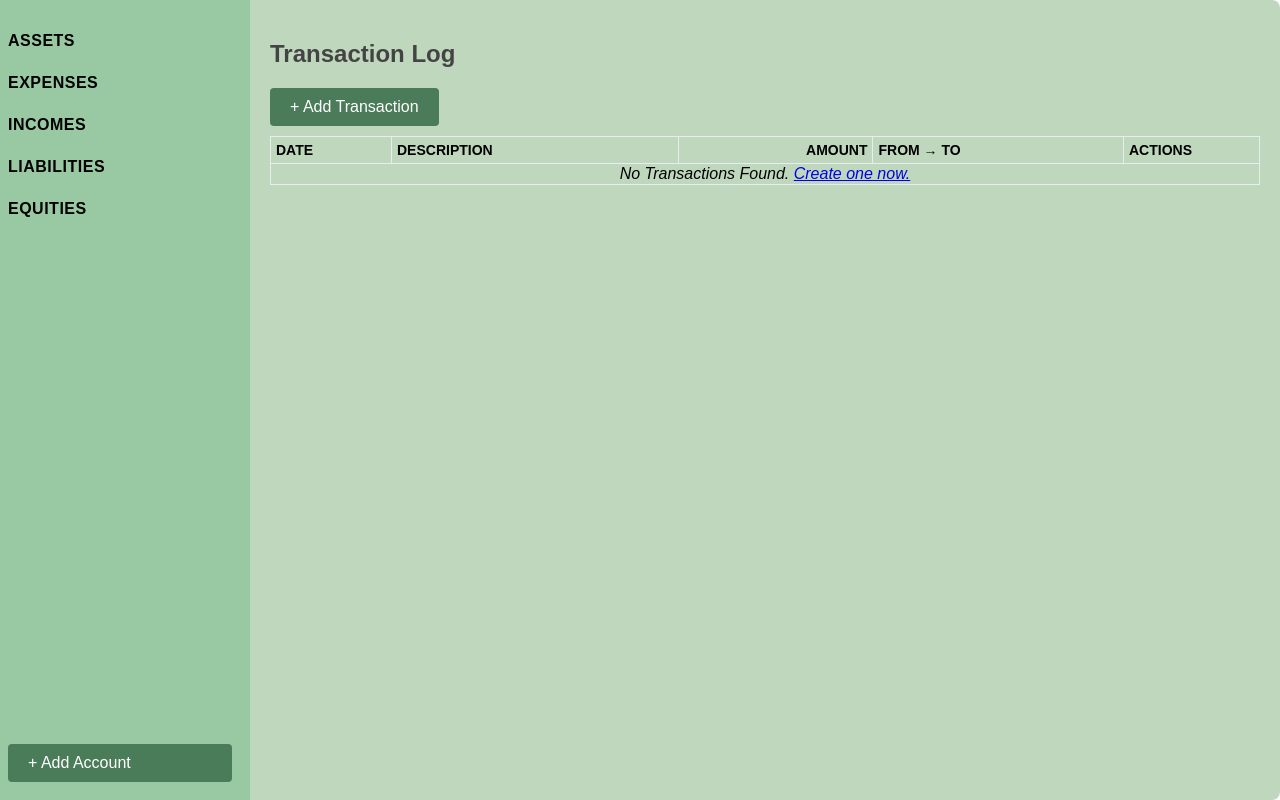
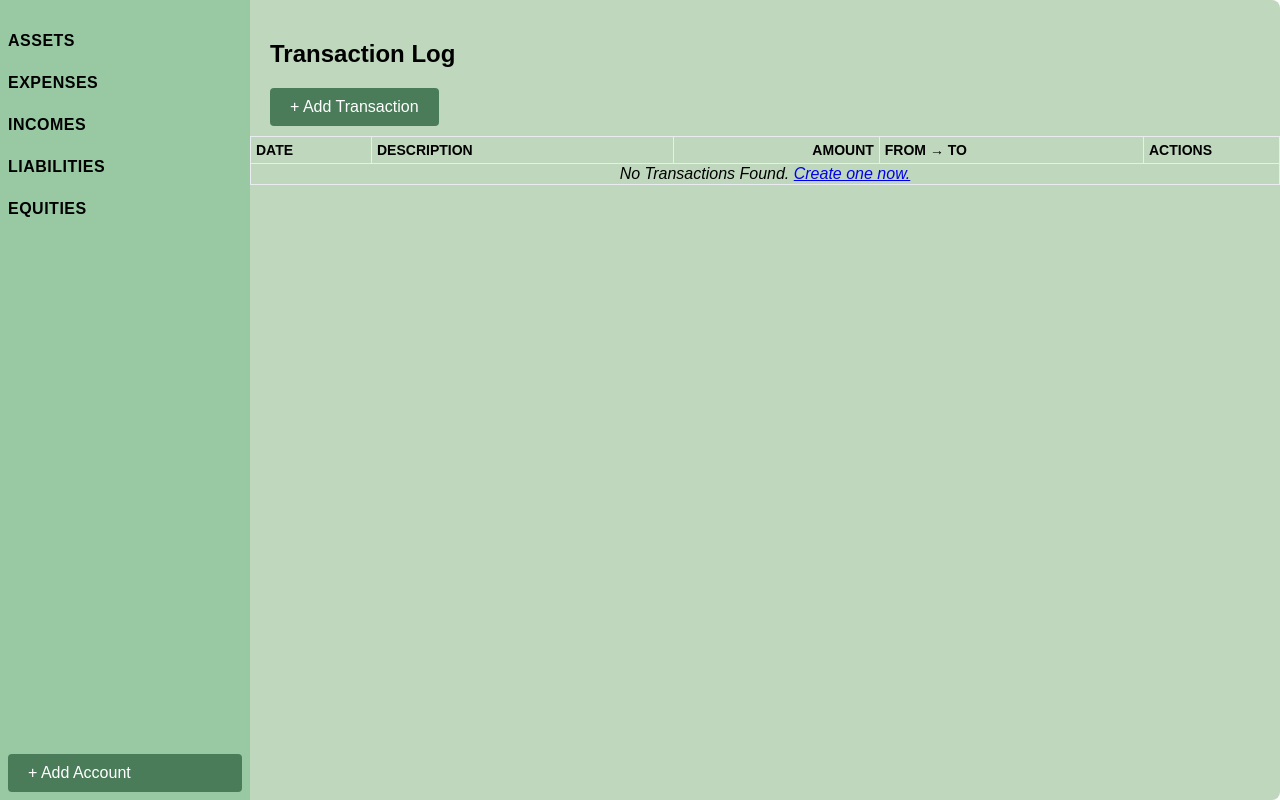
Before and after one commit to christianlaverde/pft, a Flask app: page / in a window 1280 px wide. Run offline with Flask 3, Linux system fonts and the light colour scheme; data that the repository does not hold is empty.

Commit message:
Update tr log to take full-width and edit button css

```diff
--- a/templates/dashboard.html
+++ b/templates/dashboard.html
@@ -39,7 +39,6 @@
 
     .account-item:hover {
       background-color: #d5ddbc;
-      cursor: pointer;
     }
 
     .account-category-header {
@@ -70,11 +69,21 @@
     }
 
     .main-content {
-      padding: 20px;
+      display: flex;
+      flex-direction: column;
+      height: 100vh;
     }
 
-    h2 {
-      color: #444;
+    .main-header {
+      display: flex;
+      flex-direction: column;
+      align-items: flex-start;
+      padding: 20px 20px 10px;
+    }
+
+    .main-body {
+      flex-grow: 1;
+      overflow-y: auto;
     }
 
     table {
@@ -143,14 +152,11 @@
       background-color: #4a7c59;
       color: white;
       padding: 10px 20px;
-      margin-bottom: 10px;
-      margin-right: 10px;
       text-decoration: none;
       border: none;
       border-radius: 4px;
       font-size: 16px;
       cursor: pointer;
-      display: inline-block;
     }
 
     .btn:hover {
@@ -252,11 +258,12 @@
       </div>
 
       <div class="main-content">
+        <div class="main-header">
           <h2>Transaction Log</h2>
-
-        <div class="actions">
           <a href="{{ url_for('add_transaction') }}" class="btn">+ Add Transaction</a>
         </div>
+
+        <div class="main-body">
           <table>
             <thead>
               <tr>
@@ -295,6 +302,7 @@
               {% endfor %}
             </tbody>
           </table>
+        </div>
       </div>
 
     </div>
```
Lines whose indentation alone changed are shown as unchanged.
